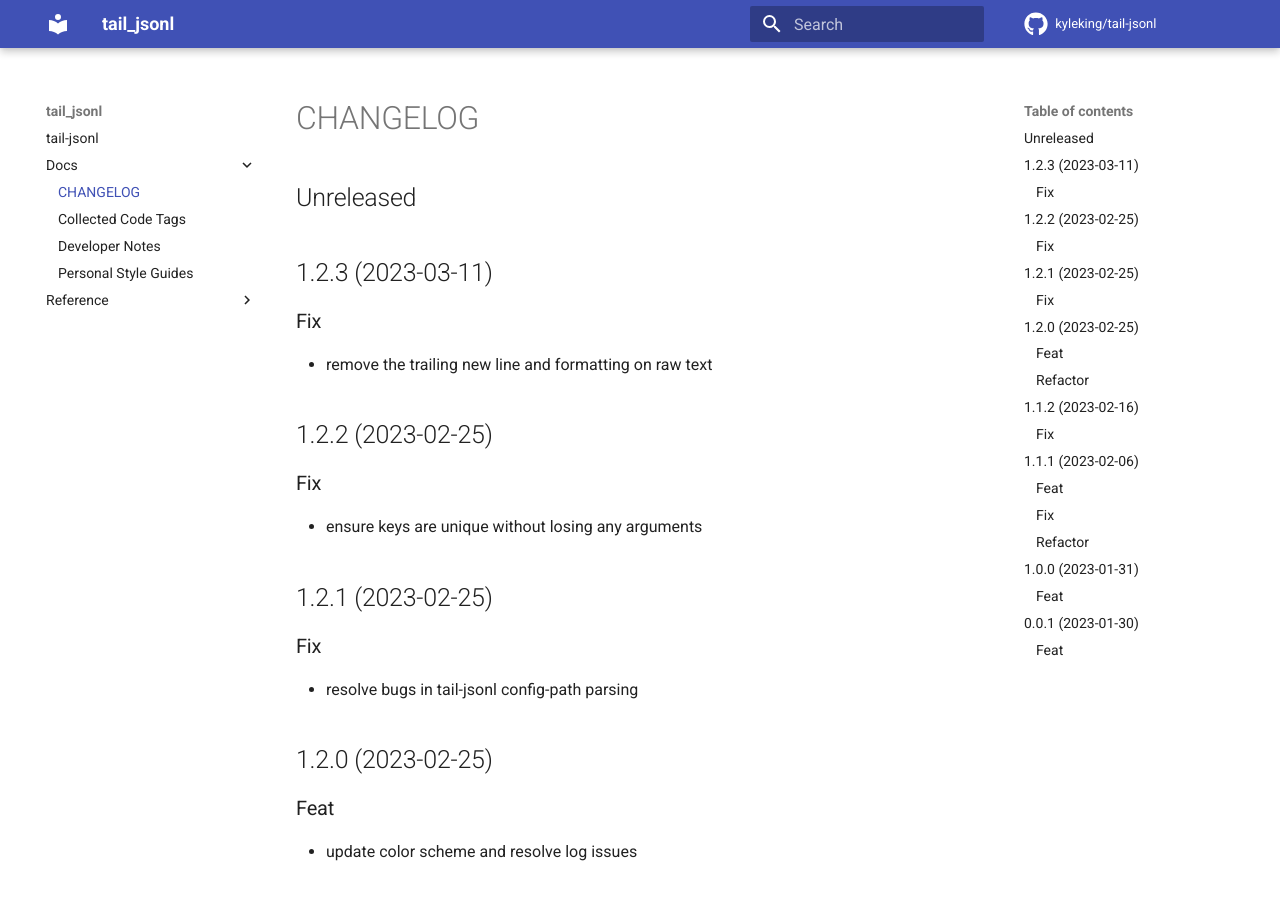
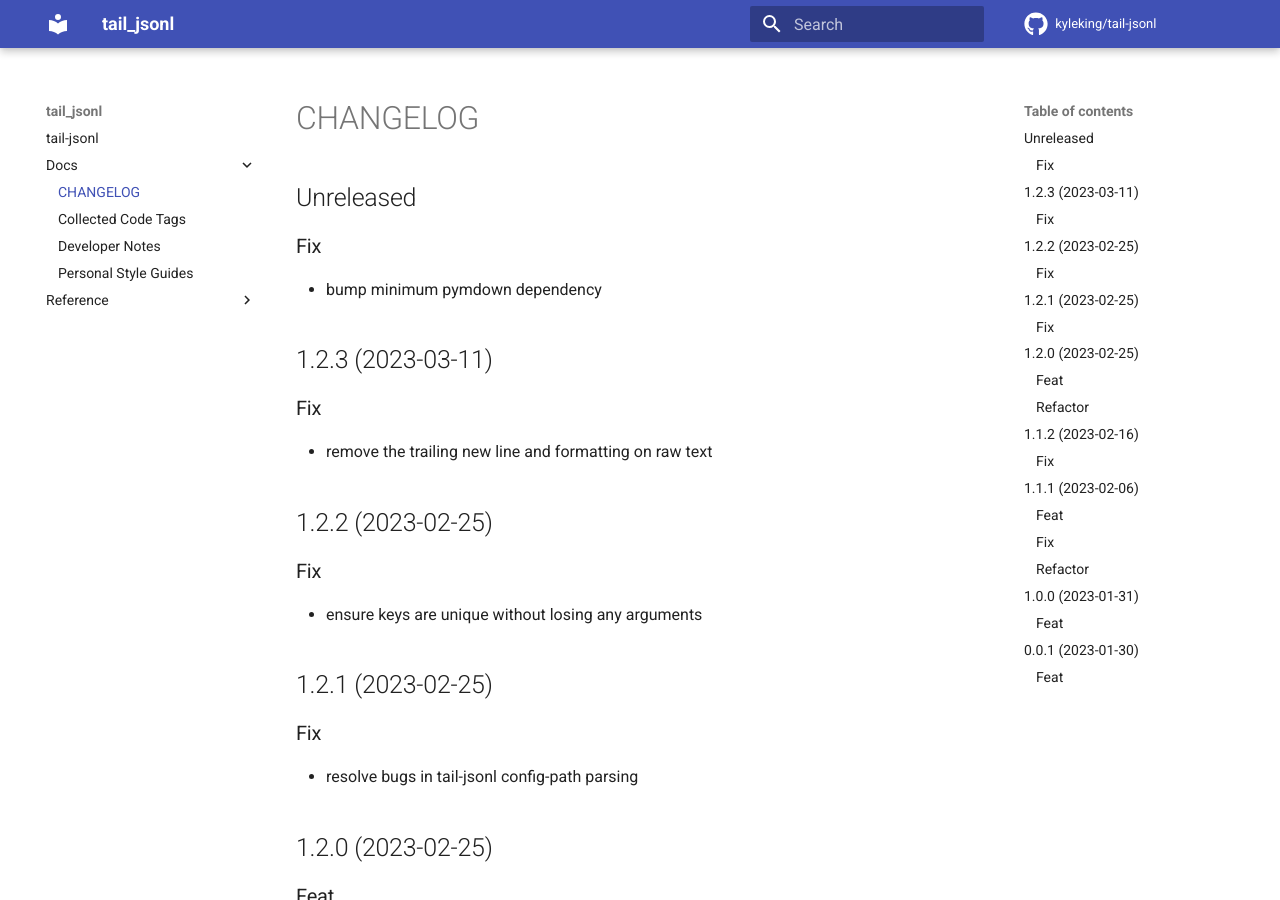
Before and after one commit to KyleKing/tail-jsonl, an MkDocs documentation site: the page built from docs/docs/CHANGELOG.md, in a window 1280 px wide and 900 px high. Built offline with MkDocs 1.6.1 and Material for MkDocs 9.7.7, drawn with Linux system fonts in a browser that asks for light colours; comment, search, counter and statistics services are not loaded.

Commit message:
build: dependency updates

```diff
--- a/docs/docs/CHANGELOG.md
+++ b/docs/docs/CHANGELOG.md
@@ -1,4 +1,8 @@
 ## Unreleased
+
+### Fix
+
+- bump minimum pymdown dependency
 
 ## 1.2.3 (2023-03-11)
 
```
Also changed, not shown: docs/docs/DEVELOPER_GUIDE.md (+1 -1 lines), 2 other files.
